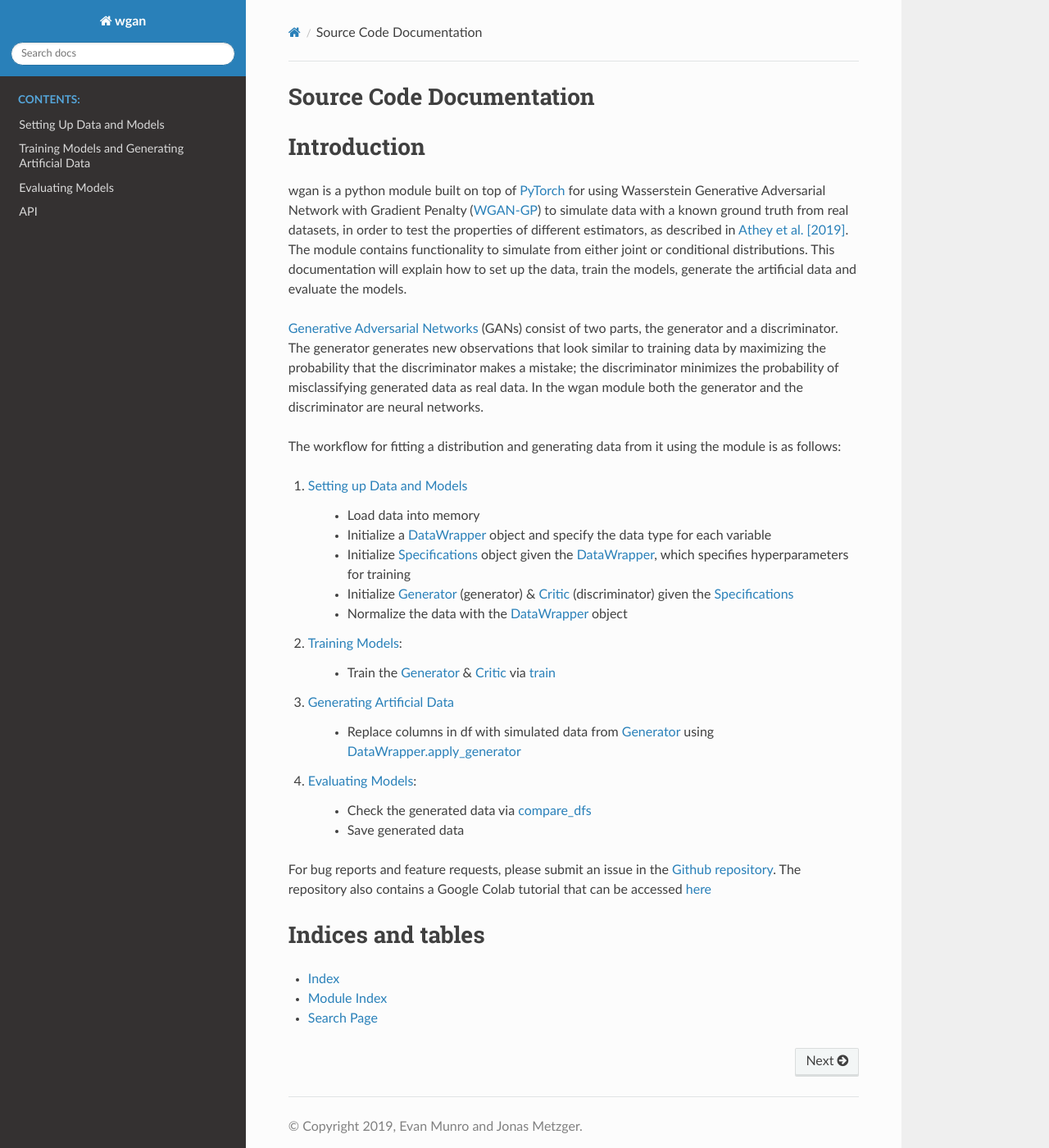
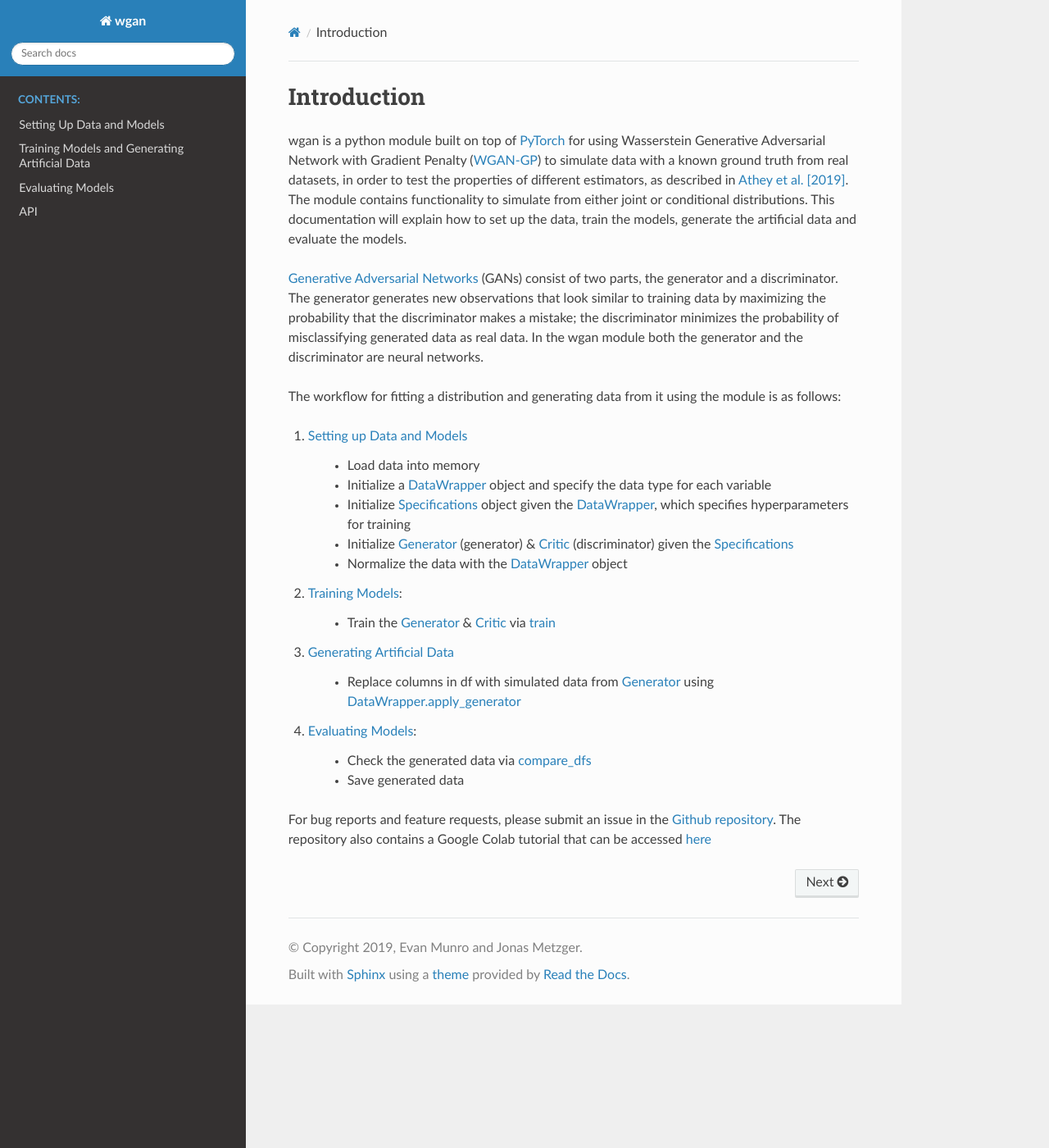
Before and after one commit to gsbDBI/ds-wgan, a Sphinx documentation site: the page built from docs/source/index.rst, in a window 1280 px wide and 1400 px high. Shown: the whole window at 82% size. Built offline with Sphinx 7.4.7 and the Read the Docs theme 2.0.0, drawn with Linux system fonts in a browser that asks for light colours.

Commit message:
remove unnecessary sections from index.rst

```diff
--- a/docs/source/index.rst
+++ b/docs/source/index.rst
@@ -1,7 +1,3 @@
-
-
-Source Code Documentation
-========================================
 
 .. toctree::
    :hidden:
@@ -54,10 +48,3 @@
 
 For bug reports and feature requests, please submit an issue in the `Github repository <https://github.com/gsbDBI/ds-wgan>`_. The repository
 also contains a Google Colab tutorial that can be accessed `here <https://colab.research.google.com/drive/1AYvY4ZpCeHjEWLte39CFTs6_KgwRP-N6#scrollTo=NEX_jqVFFwS5>`_
-
-Indices and tables
-==================
-
-* :ref:`genindex`
-* :ref:`modindex`
-* :ref:`search`
```
Also changed, not shown: other parts of docs/source/index.rst (+0 -2 lines).
